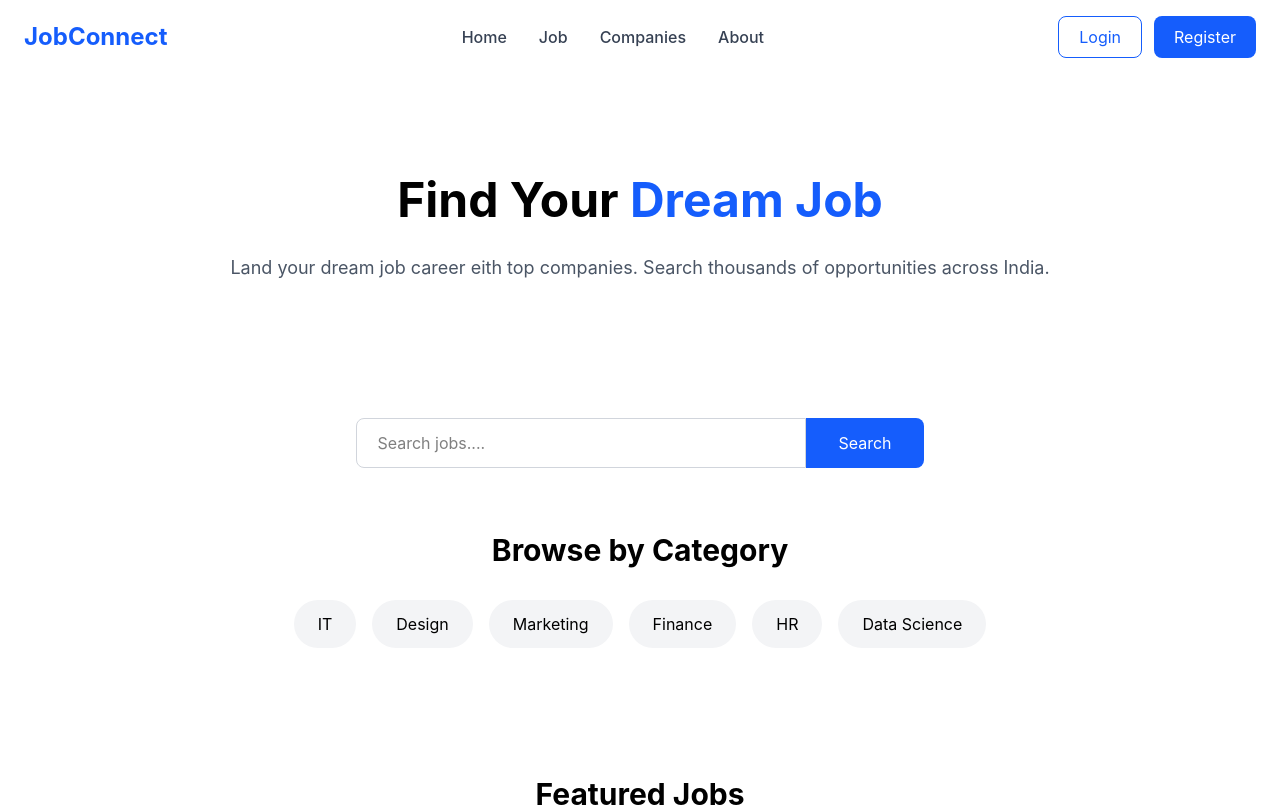
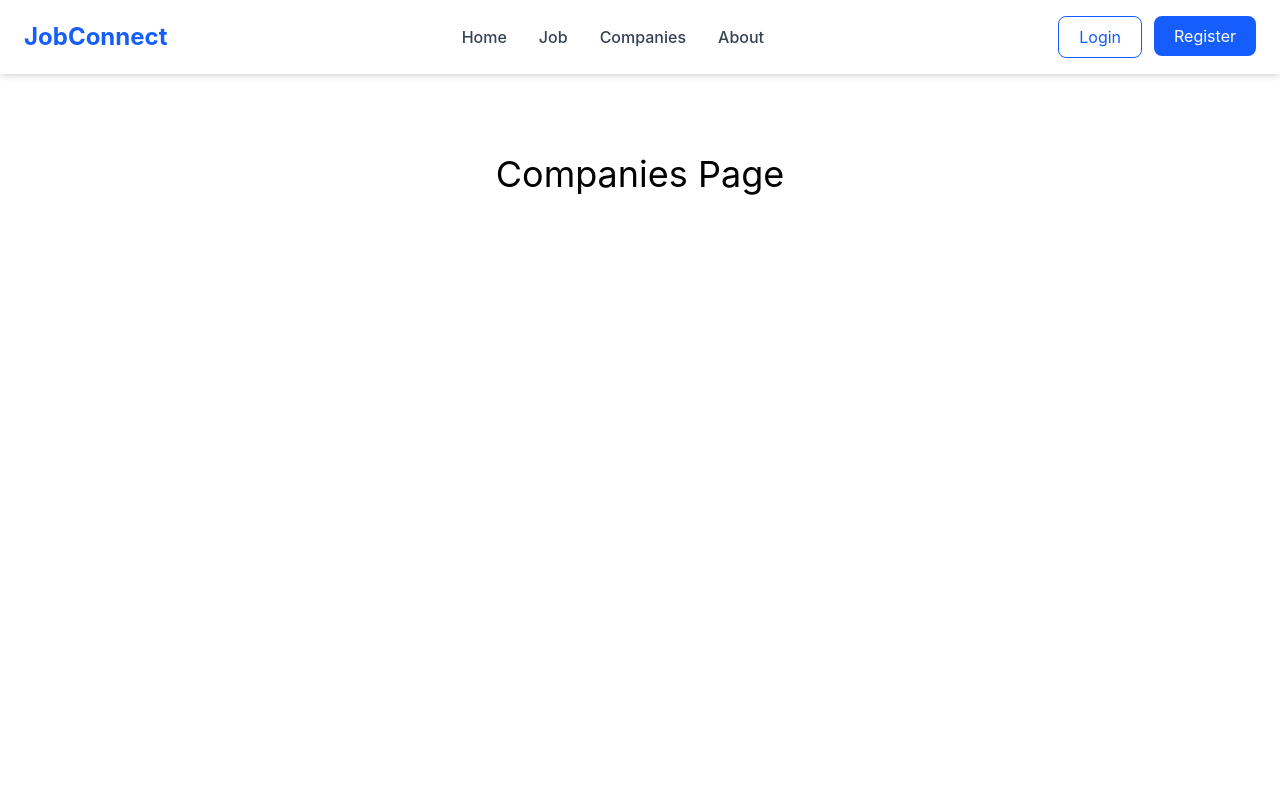
Before and after one commit to Abhishek-Chauhan5/Job-Connect, a React (Vite) app: page /companies in a window 1280 px wide. Shown: the top 807 px of the page. Built offline with nearby package versions, Linux system fonts and the light colour scheme.

Commit message:
Added React Router and footer

```diff
--- a/src/App.jsx
+++ b/src/App.jsx
@@ -1,11 +1,25 @@
 import Navbar from "./components/Navbar/Navbar";
 import Home from "./pages/Home/Home";
+import Companies from "./pages/Companies/Companies";
+import Jobs from "./pages/Jobs/Jobs";
+import Login from "./pages/Login/Login";
+import Register from "./pages/Register/Register";
+import About from "./pages/About/About";
+import { Routes, Route } from "react-router-dom";
+
 
 function App() {
   return (
     <>
       <Navbar />
-      <Home />
+      <Routes>
+        <Route path="/" element={<Home />} />
+        <Route path="/jobs" element={<Jobs />} />
+        <Route path="/companies" element={<Companies />} />
+        <Route path="/login" element={<Login />} />
+        <Route path="/register" element={<Register />} />
+        <Route path="/about" element={<About />} />
+      </Routes>
     </>
   );
 }
--- a/src/components/navbar/navbar.jsx
+++ b/src/components/navbar/navbar.jsx
@@ -1,6 +1,8 @@
+import { Link } from "react-router-dom";
+
 const Navbar = () => {
     return (
-        <nav classsName="bg-white shadow-md">
+        <nav className="bg-white shadow-md">
             <div className="max-w-7xl mx-auto flex items-center justify-between px-6 py-4">
 
                 {/* logo*/}
@@ -12,35 +14,58 @@ const Navbar = () => {
 
                 {/* navigation links */}
                 <ul className="flex gap-8 font-medium text-gray-700">
-                    <li className="cursor-pointer hover:text-blue-600 transition">
+
+                    <li>
+                        <Link
+                           to="/"
+                            className="cursor-pointer hover:text-blue-600 transition">
                             Home
+                        </Link>
                     </li>
 
-                    <li className="cursor-pointer hover:text-blue-600 transition">
+                    <li>
+                        <Link
+                           to="/jobs"
+                           className="cursor-pointer hover:text-blue-600 transition">
                            Job
+                        </Link>
                     </li>
 
-                    <li className="cursor-pointer hover:text-blue-600 transition">
+                    <li>
+                        <Link
+                            to="/companies"
+                            className="cursor-pointer hover:text-blue-600 transition">
                             Companies
+                        </Link>
                     </li>
 
-                    <li className="cursor-pointer hover:text-blue-600 transition">
+                    <li>
+                        <Link
+                            to="/about"
+                            className="cursor-pointer hover:text-blue-600 transition">
                             About
+                        </Link>
                     </li>
+
                 </ul>
 
                 {/*Buttons*/ }
                 <div className="flex gap-3">
-
+                    <Link
+                       to="/login">
                             <button className="px-5 py-2 border border-blue-600 rounded-lg
                                 text-blue-600 hover:bg-blue-600 hover:text-white transition">
                                 Login
                             </button>
-
-                    <button className="px-5 py-2 bg-blue-600 text-white rounded-lg
+                    </Link>
+                    <Link
+                        to="/register">
+                            <button
+                               className="px-5 py-2 bg-blue-600 text-white rounded-lg
                                hover:bg-blue-700 transition">
                                Register
                             </button>
+                    </Link>
                 </div>
             </div>
         </nav>
--- /dev/null
+++ b/src/pages/About/about.jsx
@@ -0,0 +1,9 @@
+const About = () => {
+    return (
+        <h1 className="text-4xl text-center mt-20">
+            About Page
+        </h1>
+    )
+}
+
+export default About
--- /dev/null
+++ b/src/pages/Companies/companies.jsx
@@ -0,0 +1,9 @@
+const Companies = () => {
+    return (
+        <h1 className="text-4xl text-center mt-20">
+            Companies Page
+        </h1>
+    )
+}
+
+export default Companies
--- /dev/null
+++ b/src/pages/Login/login.jsx
@@ -0,0 +1,9 @@
+const Login = () => {
+    return (
+        <h1 className="text-4xl text-center mt-20">
+            Login Page
+        </h1>
+    )
+}
+
+export default Login
--- /dev/null
+++ b/src/pages/Register/register.jsx
@@ -0,0 +1,9 @@
+const Register = () => {
+    return (
+        <h1 className="text-4xl text-center mt-20">
+            Register Page
+        </h1>
+    )
+}
+
+export default Register
```
Also changed, not shown: package.json (+0 -9 lines). Lines whose indentation alone changed are shown as unchanged.
